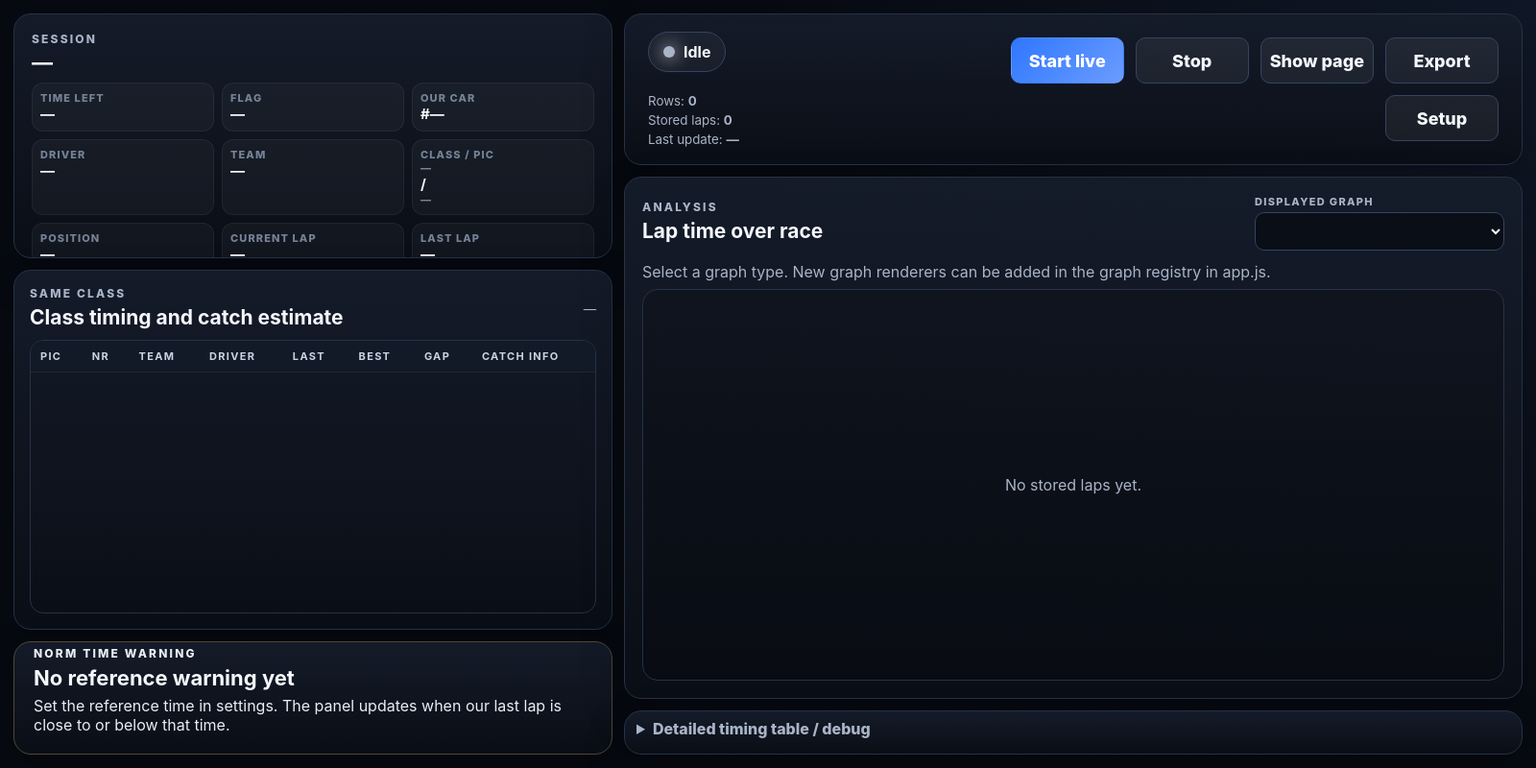
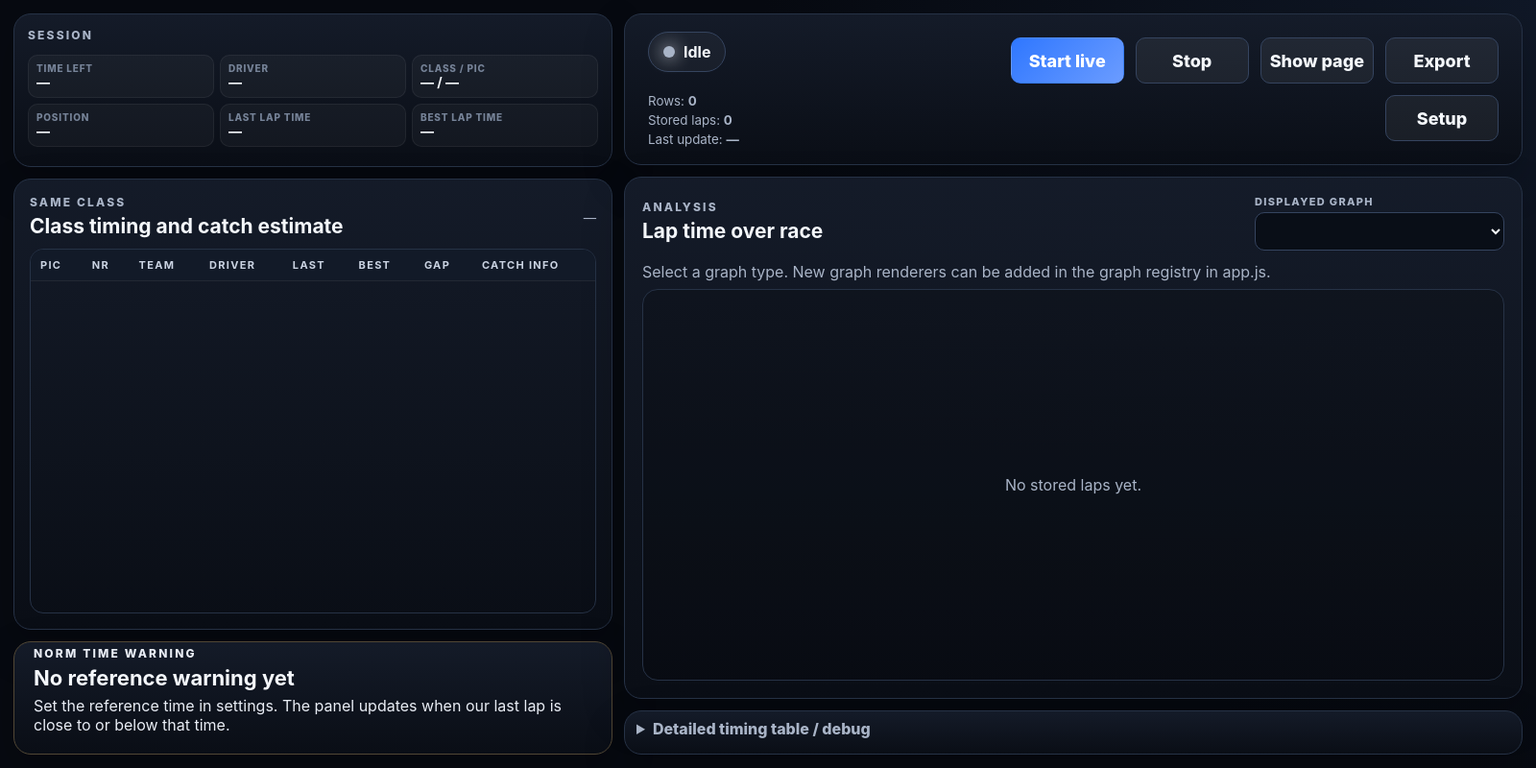
Before and after one commit to jeffmathieu/MSTC-Internship, an Electron app: page src/renderer/index.html in a window 1600 px wide. Shown: the whole page at 96% size. Drawn offline with Linux system fonts and the light colour scheme; no server answers.

Commit message:
session box fixed

```diff
--- a/src/renderer/app.js
+++ b/src/renderer/app.js
@@ -111,40 +111,20 @@ function recentAverageForCar(history, carNumber, n = 5) {
 
 // Updates the session summary card in the left column.
 function updateSession(session = {}) {
-  $('session-name').textContent = session.sessionName || session.statusText || session.pageTitle || '—';
   $('session-time').textContent = session.timeToGo || session.pageUpdated || '—';
-  $('session-flag').textContent = session.flag || '—';
 }
 
-// Updates the followed-car panel and shows quick-pick buttons when the chosen
-// car number is not currently present in the live table.
+// Updates the followed-car values shown in the compact session panel.
 function renderFollowed(rows) {
   const wanted = String($('followed-car').value || '').trim();
   const match = rows.find((row) => String(row.carNumber) === wanted);
-  const picker = $('car-picker');
-  picker.innerHTML = '';
-  if (!wanted) $('followed-note').textContent = 'Enter a car number to follow.';
-  else if (!match) {
-    $('followed-note').textContent = `Car #${wanted} is not currently detected. Pick one of the detected cars.`;
-    rows.slice(0, 15).forEach((row) => {
-      const button = document.createElement('button');
-      button.className = 'mini-button';
-      button.textContent = `#${row.carNumber} ${row.className || ''}`;
-      button.onclick = () => { $('followed-car').value = String(row.carNumber); $('setup-car').value = String(row.carNumber); saveSettingsFromInputs(); render(currentState); };
-      picker.appendChild(button);
-    });
-  } else $('followed-note').textContent = `${match.car || ''}`.trim() || 'Detected.';
-
   const row = match || {};
-  $('f-car').textContent = match ? `#${row.carNumber}` : `#${wanted || '—'}`;
-  $('f-team').textContent = rowValue(row.team);
   $('f-driver').textContent = rowValue(row.driver);
   $('f-class').textContent = rowValue(row.className);
   $('f-pic').textContent = rowValue(row.classPosition);
   $('f-pos').textContent = rowValue(row.position);
   $('f-last').textContent = rowValue(row.lastLap);
   $('f-best').textContent = rowValue(row.bestLap);
-  $('f-lap').textContent = rowValue(row.lapNumber);
 }
 
 // Builds same-class "battle" rows with catch/being-caught estimates. The logic
--- a/src/renderer/index.html
+++ b/src/renderer/index.html
@@ -42,26 +42,20 @@
     <div id="app" class="dashboard-shell">
       <section class="left-column">
         <!-- Session and followed-car card. Values are filled by renderFollowed()
-          and updateSession() in app.js. -->
+          and updateSession() in app.js. Keep this panel limited to the key
+          race-day fields requested for the top-left summary. -->
         <section class="session-panel panel">
           <div>
             <p class="eyebrow">Session</p>
-            <h1 id="session-name">—</h1>
           </div>
           <div class="session-grid">
             <div><span>Time left</span><strong id="session-time">—</strong></div>
-            <div><span>Flag</span><strong id="session-flag">—</strong></div>
-            <div><span>Our car</span><strong id="f-car">#—</strong></div>
             <div><span>Driver</span><strong id="f-driver">—</strong></div>
-            <div><span>Team</span><strong id="f-team">—</strong></div>
-            <div><span>Class / PIC</span><strong><span id="f-class">—</span> / <span id="f-pic">—</span></strong></div>
+            <div><span>Class / PIC</span><strong class="class-pic"><span id="f-class">—</span> / <span id="f-pic">—</span></strong></div>
             <div><span>Position</span><strong id="f-pos">—</strong></div>
-            <div><span>Current lap</span><strong id="f-lap">—</strong></div>
-            <div><span>Last lap</span><strong id="f-last">—</strong></div>
-            <div><span>Best lap</span><strong id="f-best">—</strong></div>
+            <div><span>Last lap time</span><strong id="f-last">—</strong></div>
+            <div><span>Best lap time</span><strong id="f-best">—</strong></div>
           </div>
-          <p id="followed-note" class="note">Waiting for data...</p>
-          <div id="car-picker" class="picker"></div>
         </section>
 
         <!-- Same-class timing table. renderClassTable() fills the body and catch
--- a/src/renderer/styles.css
+++ b/src/renderer/styles.css
@@ -44,7 +44,7 @@ button { cursor: pointer; }
 /* Column row sizing. The left column reserves fixed room for session and warning
    panels while letting the class timing table fill the remaining height. */
 .left-column, .right-column { display: grid; gap: 12px; min-height: 0; }
-.left-column { grid-template-rows: 255px minmax(0, 1fr) 118px; }
+.left-column { grid-template-rows: 160px minmax(0, 1fr) 118px; }
 .right-column { grid-template-rows: auto minmax(0, 1fr) auto; }
 
 /* Shared panel shell. Individual panels below override padding/layout but reuse
@@ -74,22 +74,23 @@ h3 { font-size: 16px; }
 
 /* Session/followed-car summary card. IDs inside this area are updated by
    updateSession() and renderFollowed() in app.js. */
-.session-panel { padding: 18px; display: grid; grid-template-columns: 1fr; grid-template-rows: auto auto 1fr; min-height:0; }
+.session-panel { padding: 14px; display: grid; grid-template-columns: 1fr; grid-template-rows: auto 1fr; min-height:0; }
 .session-grid {
   display: grid;
   grid-template-columns: repeat(3, minmax(0,1fr));
-  gap: 8px;
+  gap: 6px;
   align-content: center;
 }
 .session-grid div {
   background: rgba(255,255,255,.035);
   border: 1px solid rgba(255,255,255,.06);
-  border-radius: 12px;
-  padding: 8px;
+  border-radius: 10px;
+  padding: 7px 8px;
   min-width: 0;
 }
-.session-grid span, .followed-grid span { display:block; color: var(--muted-2); font-size: 11px; text-transform: uppercase; letter-spacing: .1em; font-weight: 800; }
-.session-grid strong { font-size: 15px; white-space: nowrap; overflow: hidden; text-overflow: ellipsis; display:block; }
+.session-grid div > span, .followed-grid span { display:block; color: var(--muted-2); font-size: 10px; text-transform: uppercase; letter-spacing: .08em; font-weight: 800; }
+.session-grid strong { font-size: 14px; white-space: nowrap; overflow: hidden; text-overflow: ellipsis; display:block; }
+.session-grid .class-pic span { display: inline; }
 
 /* Same-class timing panel and table styling. Sticky headers keep context while
    scrolling through larger timing tables. */
```
